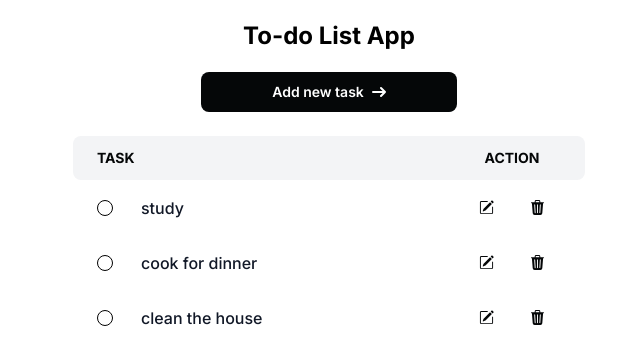
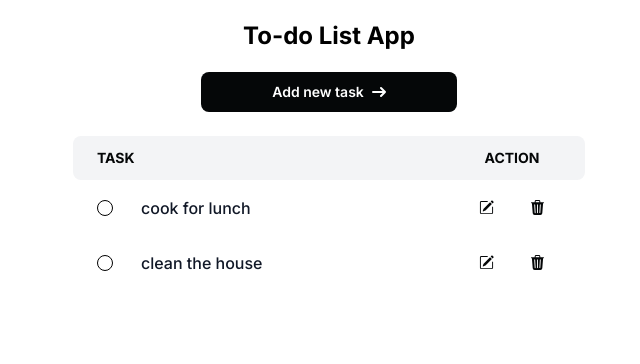
Before and after one commit to ptpl2602/nextjs-todo-app, a Next.js app: page / in a window 1280 px wide. Shown: the top 364 px of the page, without its empty margins (311-951 px from the left). Built offline with nearby package versions, Linux system fonts and the light colour scheme; data requests are answered from the project's data file.

Commit message:
add something

```diff
--- a/src/components/Task.tsx
+++ b/src/components/Task.tsx
@@ -57,9 +57,7 @@ export default function Task ({task}: TaskProps) {
                 onChange={handleDoneTask}
             />
             <label htmlFor={`check-done-${task.id}`} className={`${isTaskDone ? "line-through" : ""}`}>
-            {" "}
-            {task.text}
-            {" "}
+                {" "}{task.text}{" "}
             </label>
             <svg
                 className="
--- a/src/data/todo.json
+++ b/src/data/todo.json
@@ -1,13 +1,8 @@
 {
   "tasks": [
     {
-      "id": "2",
-      "text": "study",
-      "isDone": false
-    },
-    {
       "id": "d38f",
-      "text": "cook for dinner",
+      "text": "cook for lunch",
       "isDone": false
     },
     {
```
Lines whose indentation alone changed are shown as unchanged.
